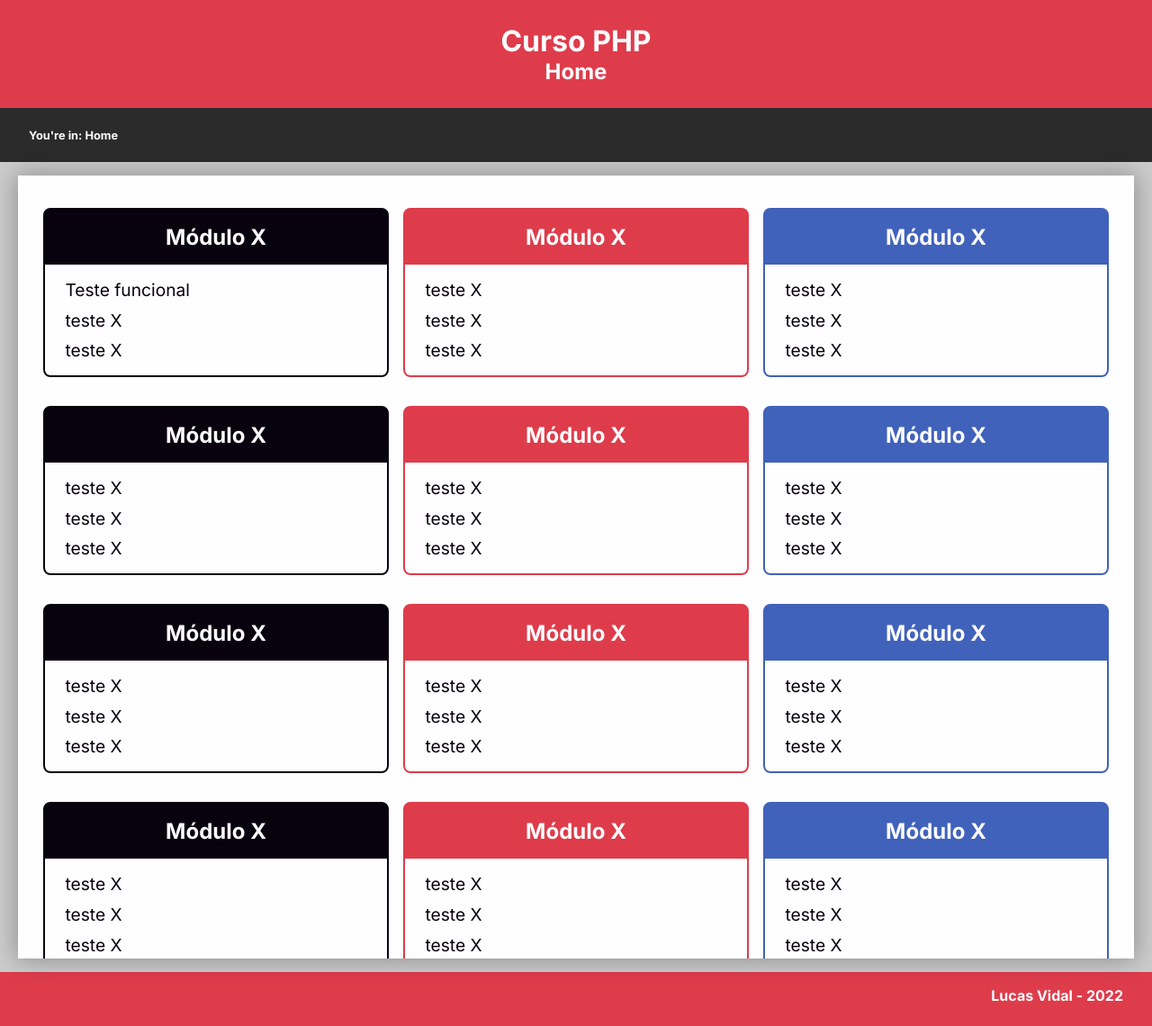
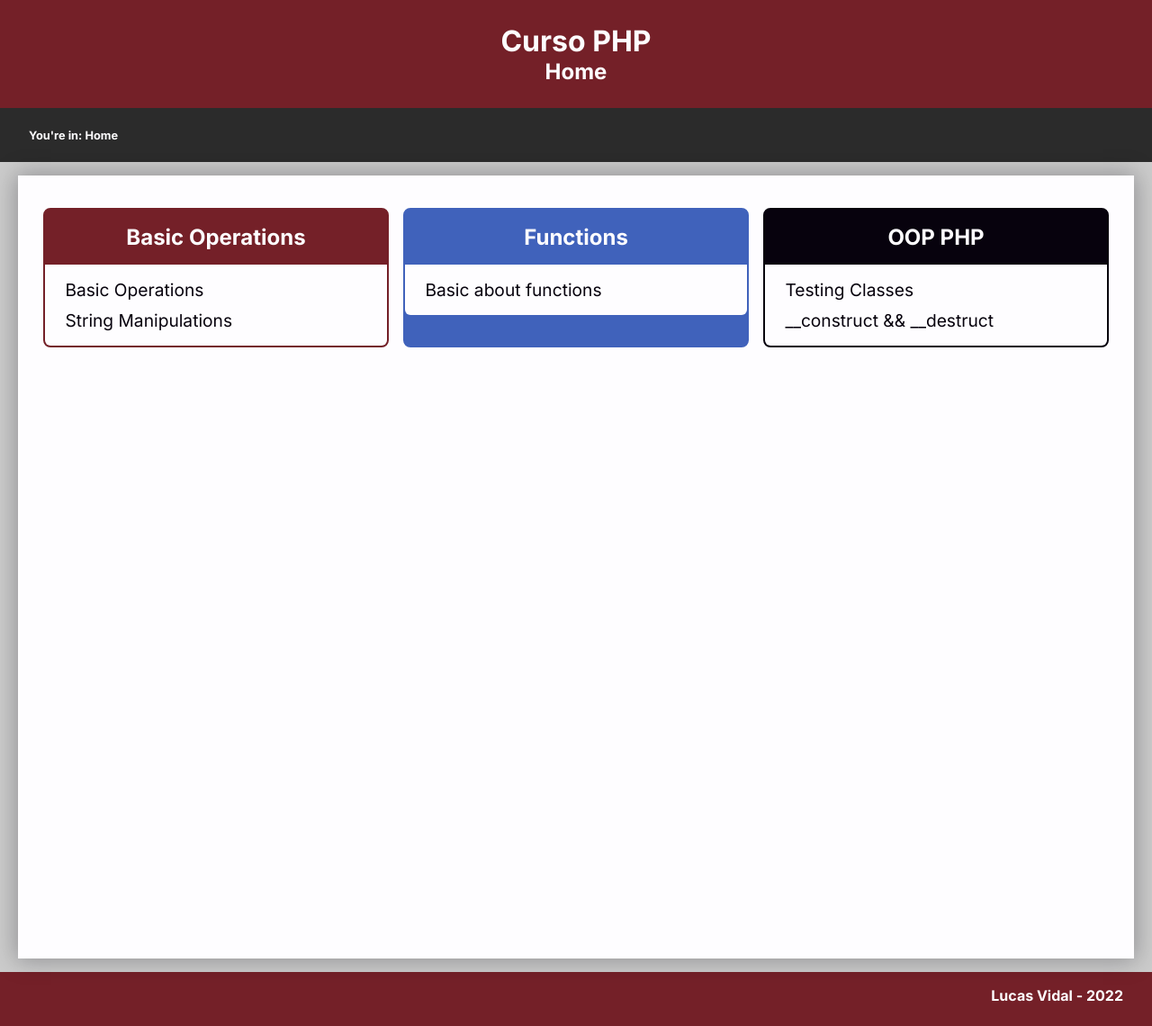
Before and after one commit to lvidal-gs/php_full_course, a PHP site: page / in a window 1280 px wide. Shown: the whole page at 90% size. Run offline with PHP 8.4, Linux system fonts and the light colour scheme.

Commit message:
Adding some done exercises

```diff
--- a/exercise.php
+++ b/exercise.php
@@ -23,15 +23,17 @@
     <span class="breadcrumb">You're in: <span class="path"><?= "{$module} > {$title}" ?></span></span>
 
     <div class="actions">
+      <a no-format title="Show the PHP source code" href=<?= "./views{$_GET['dir']}/{$_GET['file']}.php"?> >No format</a>
       <a href="./" title="Back to exercises showpage">Go Back</a>
-      <button>No format</button>
     </div>
   </nav>
 
   <main exercise>
     <div class="content">
 
-      <?php include ".{$_GET['dir']}/{$_GET['file']}";?>
+      <h1 class="ex-title"><?= $title?></h1>
+
+      <?php include "./views{$_GET['dir']}/{$_GET['file']}.php"; ?>
 
     </div>
   </main>
--- a/index.php
+++ b/index.php
@@ -8,6 +8,7 @@
 
   <link rel="stylesheet" href="./resources/main.css">
 </head>
+
 <body class="home">
   <header>
     <h1>Curso PHP</h1>
@@ -21,103 +22,32 @@
   <main>
     <div class="content">
       <div class="modules">
-        <div class="node" c__black>
-          <h3>Módulo X</h3>
+        <div class="node" c__pri>
+          <h3>Basic Operations</h3>
           <ul class="links">
-            <li><a href="exercise.php?dir=/views/classes&file=class.php&mod=teste&title=classes">Teste funcional</a></li>
-            <li><a href="">teste X</a></li>
-            <li><a href="">teste X</a></li>
-          </ul>
-        </div>
-        <div class="node" c__pri>
-          <h3>Módulo X</h3>
-          <ul class="links">
-            <li><a href="">teste X</a></li>
-            <li><a href="">teste X</a></li>
-            <li><a href="">teste X</a></li>
-          </ul>
-        </div>
-        <div class="node" c__sec>
-          <h3>Módulo X</h3>
-          <ul class="links">
-            <li><a href="">teste X</a></li>
-            <li><a href="">teste X</a></li>
-            <li><a href="">teste X</a></li>
-          </ul>
-        </div>
-        <div class="node" c__black>
-          <h3>Módulo X</h3>
-          <ul class="links">
-            <li><a href="">teste X</a></li>
-            <li><a href="">teste X</a></li>
-            <li><a href="">teste X</a></li>
-          </ul>
-        </div>
-        <div class="node" c__pri>
-          <h3>Módulo X</h3>
-          <ul class="links">
-            <li><a href="">teste X</a></li>
-            <li><a href="">teste X</a></li>
-            <li><a href="">teste X</a></li>
-          </ul>
-        </div>
-        <div class="node" c__sec>
-          <h3>Módulo X</h3>
-          <ul class="links">
-            <li><a href="">teste X</a></li>
-            <li><a href="">teste X</a></li>
-            <li><a href="">teste X</a></li>
-          </ul>
-        </div>
-        <div class="node" c__black>
-          <h3>Módulo X</h3>
-          <ul class="links">
-            <li><a href="">teste X</a></li>
-            <li><a href="">teste X</a></li>
-            <li><a href="">teste X</a></li>
-          </ul>
-        </div>
-        <div class="node" c__pri>
-          <h3>Módulo X</h3>
-          <ul class="links">
-            <li><a href="">teste X</a></li>
-            <li><a href="">teste X</a></li>
-            <li><a href="">teste X</a></li>
-          </ul>
-        </div>
-        <div class="node" c__sec>
-          <h3>Módulo X</h3>
-          <ul class="links">
-            <li><a href="">teste X</a></li>
-            <li><a href="">teste X</a></li>
-            <li><a href="">teste X</a></li>
-          </ul>
-        </div>
-        <div class="node" c__black>
-          <h3>Módulo X</h3>
-          <ul class="links">
-            <li><a href="">teste X</a></li>
-            <li><a href="">teste X</a></li>
-            <li><a href="">teste X</a></li>
-          </ul>
-        </div>
-        <div class="node" c__pri>
-          <h3>Módulo X</h3>
-          <ul class="links">
-            <li><a href="">teste X</a></li>
-            <li><a href="">teste X</a></li>
-            <li><a href="">teste X</a></li>
-          </ul>
-        </div>
-        <div class="node" c__sec>
-          <h3>Módulo X</h3>
-          <ul class="links">
-            <li><a href="">teste X</a></li>
-            <li><a href="">teste X</a></li>
-            <li><a href="">teste X</a></li>
+            <li>
+              <a href="exercise.php?dir=/basics&file=operations&mod=Basic%20Operations&title=The%20Basics"">Basic Operations</a>
+            </li>
+            <li>
+              <a href="exercise.php?dir=/basics&file=strings&mod=Basic%20of%20Strings&title=The%20Basics%20of%20%20Strings"">String Manipulations</a>
+            </li>
           </ul>
         </div>
 
+        <div class="node" c__sec>
+          <h3>Functions</h3>
+          <ul class="links">
+            <li><a href="exercise.php?dir=/functions&file=basics&mod=Functions&title=The%20Basics">Basic about functions</a></li>
+          </ul>
+        </div>
+
+        <div class="node" c__black>
+          <h3>OOP PHP</h3>
+          <ul class="links">
+            <li><a href="exercise.php?dir=/classes&file=class&mod=OOP%20PHP&title=Understanding%20Classes">Testing Classes</a></li>
+            <li><a href="exercise.php?dir=/classes&file=const_destr&mod=OOP%20PHP&title=__construct%20and%20__destruct%20methods">__construct && __destruct</a></li>
+          </ul>
+        </div>
 
       </div>
 
@@ -126,4 +56,5 @@
 
   <footer>Lucas Vidal - <?= date('Y'); ?></footer>
 </body>
+
 </html>
--- a/resources/_exercise.sass
+++ b/resources/_exercise.sass
@@ -27,12 +27,8 @@ nav.nav-exercise
       background-color: $c__primary
       border: 2px solid rgba($c__white, .5)
 
-  button
-    outline: none
-    border: none
+  [no-format]
     border: 2px solid $c__secondary
-    background: transparent
-    color: $c__white
 
     &:hover
       background-color: $c__secondary
@@ -43,3 +39,8 @@ main[exercise]
   height: calc( 100vh - 250px )
   background-color: #ccc
   padding: 15px 20px
+
+.ex-title
+  padding: .8rem .5rem .3rem
+  border-bottom: 2px solid rgba($c__black, .2)
+  margin-bottom: 10px
--- a/resources/_variables.sass
+++ b/resources/_variables.sass
@@ -1,4 +1,4 @@
-$c__primary: #DE3C4B
+$c__primary: #742028
 $c__secondary: #4062BB
 $c__third: #2b2b2b
 $c__black: #07020D
--- a/resources/main.css
+++ b/resources/main.css
@@ -17,7 +17,7 @@ header {
   grid-area: header;
   width: 100%;
   text-align: center;
-  background-color: #DE3C4B;
+  background-color: #742028;
   padding: 2rem;
   margin: 0;
   color: #FEFDFF;
@@ -102,7 +102,7 @@ main .content {
   transform: translateX(5px);
 }
 .links li:hover a {
-  color: #DE3C4B;
+  color: #742028;
 }
 
 .node[c__black] {
@@ -116,13 +116,13 @@ main .content {
 }
 
 .node[c__pri] {
-  background-color: #DE3C4B;
-  border: 2px solid #DE3C4B;
+  background-color: #742028;
+  border: 2px solid #742028;
 }
 
 footer {
   grid-area: footer;
-  background-color: #DE3C4B;
+  background-color: #742028;
   width: 100%;
   padding: 1rem 2rem;
   color: #FEFDFF;
@@ -154,20 +154,16 @@ nav.nav-exercise {
 .actions a {
   text-decoration: none;
   color: #FEFDFF;
-  border: 2px solid #DE3C4B;
+  border: 2px solid #742028;
 }
 .actions a:hover {
-  background-color: #DE3C4B;
+  background-color: #742028;
   border: 2px solid rgba(254, 253, 255, 0.5);
 }
-.actions button {
-  outline: none;
-  border: none;
+.actions [no-format] {
   border: 2px solid #4062BB;
-  background: transparent;
-  color: #FEFDFF;
 }
-.actions button:hover {
+.actions [no-format]:hover {
   background-color: #4062BB;
   border: 2px solid rgba(254, 253, 255, 0.5);
 }
@@ -177,4 +173,10 @@ main[exercise] {
   height: calc(100vh - 250px);
   background-color: #ccc;
   padding: 15px 20px;
+}
+
+.ex-title {
+  padding: 0.8rem 0.5rem 0.3rem;
+  border-bottom: 2px solid rgba(7, 2, 13, 0.2);
+  margin-bottom: 10px;
 }/*# sourceMappingURL=main.css.map */
--- /dev/null
+++ b/views/functions/basics.php
@@ -0,0 +1,2 @@
+<?php
+echo "<h1>teste</h1>";
```
Also changed, not shown: views/basics/operations.php (added, +14 -0 lines), views/basics/strings.php (added, +30 -0 lines), views/classes/class.php (+26 -18 lines), views/classes/const_destr.php (added, +54 -0 lines), 1 other file.
